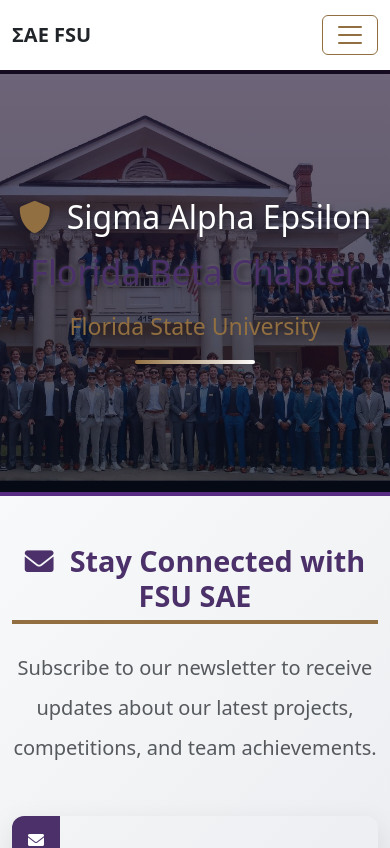
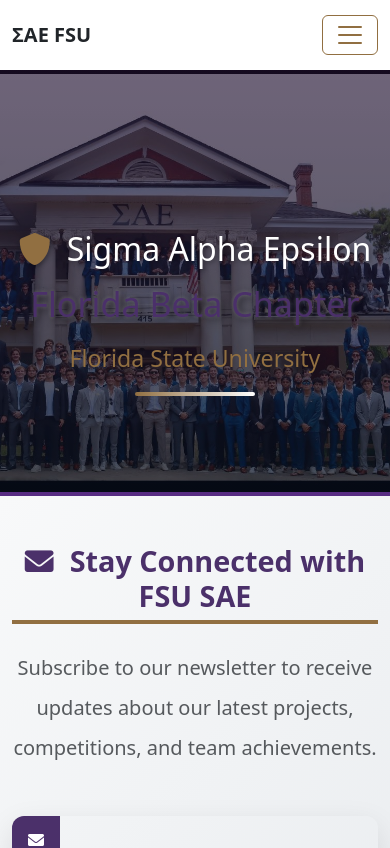
Before and after one commit to mattkoziol/fsu-sae-website, a React (Create React App) app: page / in a window 390 px wide. Shown: the top 848 px of the page. Built offline with nearby package versions, Linux system fonts and the light colour scheme; no server answers.

Commit message:
fixed hero text for mobile

```diff
--- a/src/styles/home.css
+++ b/src/styles/home.css
@@ -8,6 +8,10 @@
 
 .text-royal-purple {
   color: #4B306A !important;
+}
+
+.hero .text-royal-purple {
+  text-shadow: 2px 2px 8px rgba(0, 0, 0, 0.7), 0px 0px 4px rgba(255, 255, 255, 0.3);
 }
 
 .bg-royal-purple {
@@ -26,9 +30,6 @@
   border-color: #916f41 !important;
 }
 
-.hero .text-royal-purple {
-  text-shadow: 2px 2px 8px rgba(0, 0, 0, 0.7), 0px 0px 4px rgba(255, 255, 255, 0.3);
-}
 /* Animations */
 @keyframes fadeInUp {
   from {
@@ -136,6 +137,7 @@
 
 .hero-content {
   z-index: 2;
+  margin-top: 2rem;
 }
 
 .hero-title {
@@ -455,6 +457,10 @@
     background-position: center;
   }
 
+  .hero-content {
+    margin-top: 4rem;
+  }
+
   .social-icons {
     gap: 1rem;
   }
```
